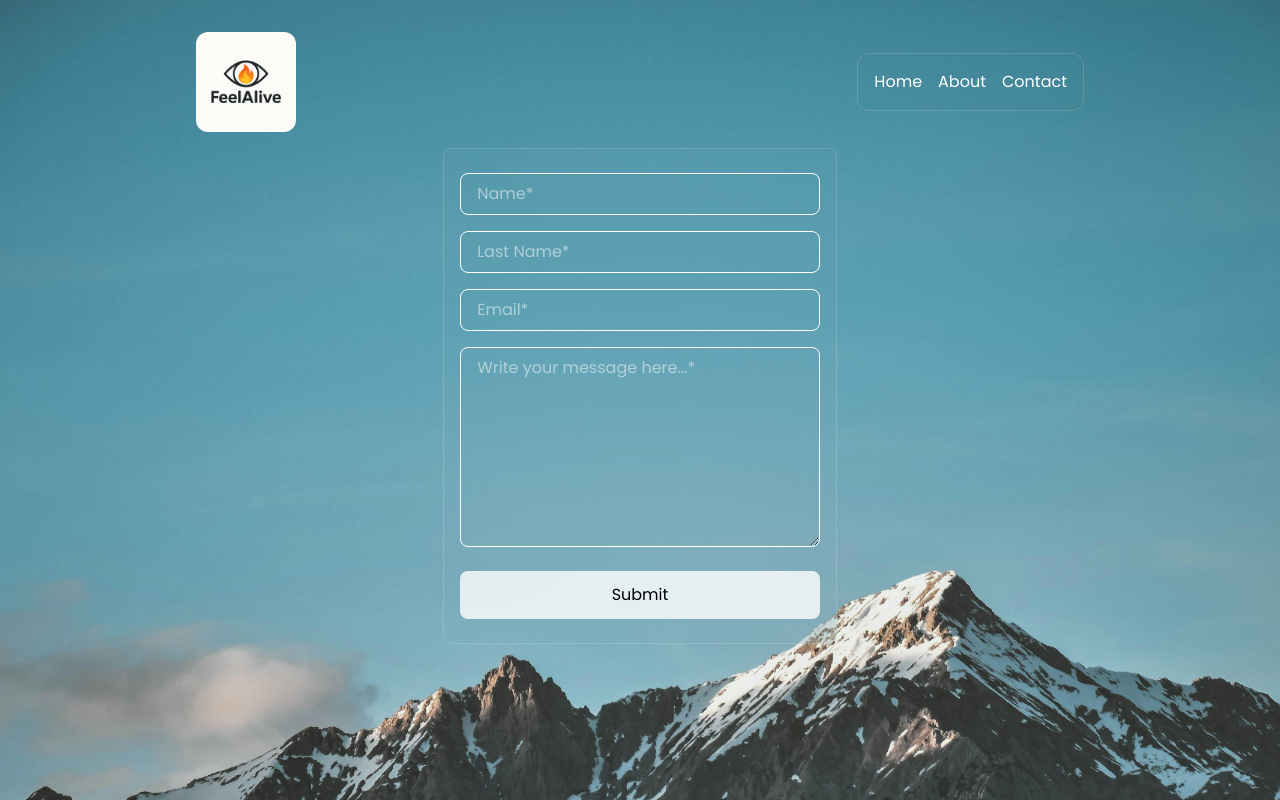
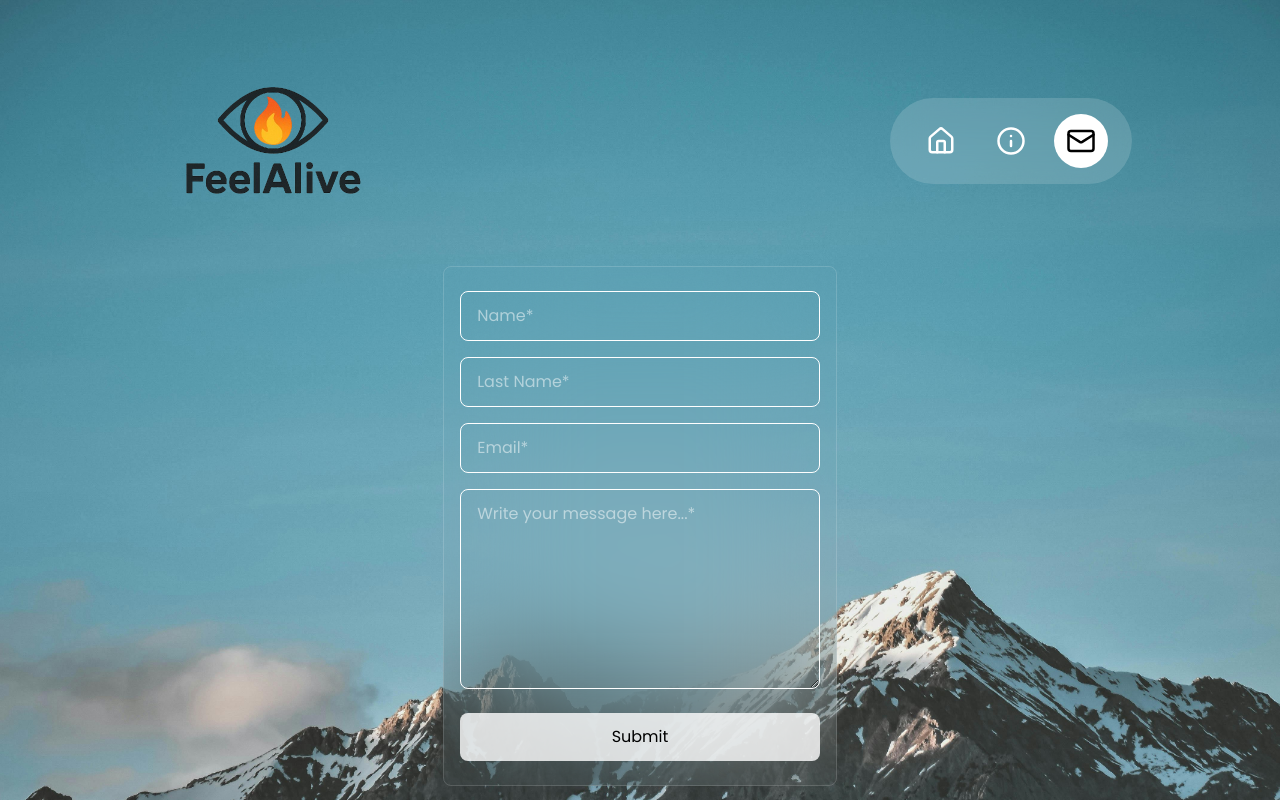
Before and after one commit to selimyay123/feel-alive, a Next.js app: page /contact in a window 1280 px wide. Shown: the top 800 px of the page. Built offline with nearby package versions, Linux system fonts and the light colour scheme.

Commit message:
improved-navbar-ui

```diff
--- a/src/app/contact/page.tsx
+++ b/src/app/contact/page.tsx
@@ -1,10 +1,10 @@
 function Contact() {
     return (
         <div className="w-[40%] rounded-lg backdrop-blur-3xl max-md:w-full mx-auto px-4 py-6 space-y-4 flex flex-col justify-center items-center border border-white/15">
-            <input required type="text" placeholder="Name*" className="border border-white px-4 py-2 rounded-lg w-full" />
-            <input required type="text" placeholder="Last Name*" className="border border-white px-4 py-2 rounded-lg w-full" />
-            <input required type="email" placeholder="Email*" className="border border-white px-4 py-2 rounded-lg w-full" />
-            <textarea required name="content" id="content" placeholder="Write your message here...*" className="border w-full border-white px-4 py-2 rounded-lg min-h-[200px]">
+            <input required type="text" placeholder="Name*" className="border border-white px-4 py-3 rounded-lg w-full" />
+            <input required type="text" placeholder="Last Name*" className="border border-white px-4 py-3 rounded-lg w-full" />
+            <input required type="email" placeholder="Email*" className="border border-white px-4 py-3 rounded-lg w-full" />
+            <textarea required name="content" id="content" placeholder="Write your message here...*" className="border w-full border-white px-4 py-3 rounded-lg min-h-[200px]">
             </textarea>
             <button className="w-full bg-white/80 text-black rounded-lg px-4 py-3 mt-2">Submit</button>
         </div>
--- a/src/app/globals.css
+++ b/src/app/globals.css
@@ -4,6 +4,9 @@ body {
   color: white;
   padding: 16px 8px;
   font-family: 'Poppins', sans-serif;
+  /*
+
+  */
   background-image: url('/mountain.jpg');
   background-size: cover;
   background-position: center;
--- a/src/components/Navbar.tsx
+++ b/src/components/Navbar.tsx
@@ -1,19 +1,48 @@
+"use client";
+
 import Image from "next/image";
 import Link from "next/link";
+import { usePathname } from "next/navigation";
+import { Home, Info, Mail } from "lucide-react";
 
 function Navbar() {
+    const pathname = usePathname();
+
+    const navLinks = [
+        { href: "/", icon: <Home size={30} />, label: "Home" },
+        { href: "/about", icon: <Info size={30} />, label: "About" },
+        { href: "/contact", icon: <Mail size={30} />, label: "Contact" },
+    ];
+
     return (
-        <div className="w-full flex items-center justify-between py-4 px-12">
-            <Link href="/" className=" italic text-xl">
-                <Image src={"/feel-alive-logo.png"} alt={"app logo"} width={100} height={100} className="rounded-xl" />
+        <div className="w-full flex items-center justify-between max-md:justify-center max-md:gap-4">
+            <Link href="/" className="italic text-xl">
+                <Image
+                    src={"/new-logo-1.png"}
+                    alt={"app logo"}
+                    width={250}
+                    height={250}
+                    className="rounded-xl"
+                />
             </Link>
-            <div className="flex max-md:flex-col gap-4 backdrop-blur-3xl border border-white/15 p-4 rounded-xl">
-                <Link href="/">Home</Link>
-                <Link href="/about">About</Link>
-                <Link href="/contact">Contact</Link>
+
+            <div className="flex max-md:flex-col gap-4 max-md:gap-2 rounded-full text-black bg-white/15 backdrop-blur-lg py-4 px-6 max-md:py-2 max-md:px-3">
+                {navLinks.map((link) => {
+                    const isActive = pathname === link.href;
+                    return (
+                        <Link
+                            key={link.href}
+                            href={link.href}
+                            className={`p-3 max-md:p-2 rounded-full transition-all duration-200 ${isActive ? "bg-white text-black" : "text-white"
+                                }`}
+                        >
+                            <span className="block">{link.icon}</span>
+                        </Link>
+                    );
+                })}
             </div>
         </div>
-    )
+    );
 }
 
 export default Navbar;
```
Also changed, not shown: public/new-logo-1.png (added), public/new-logo.jpeg (added).
